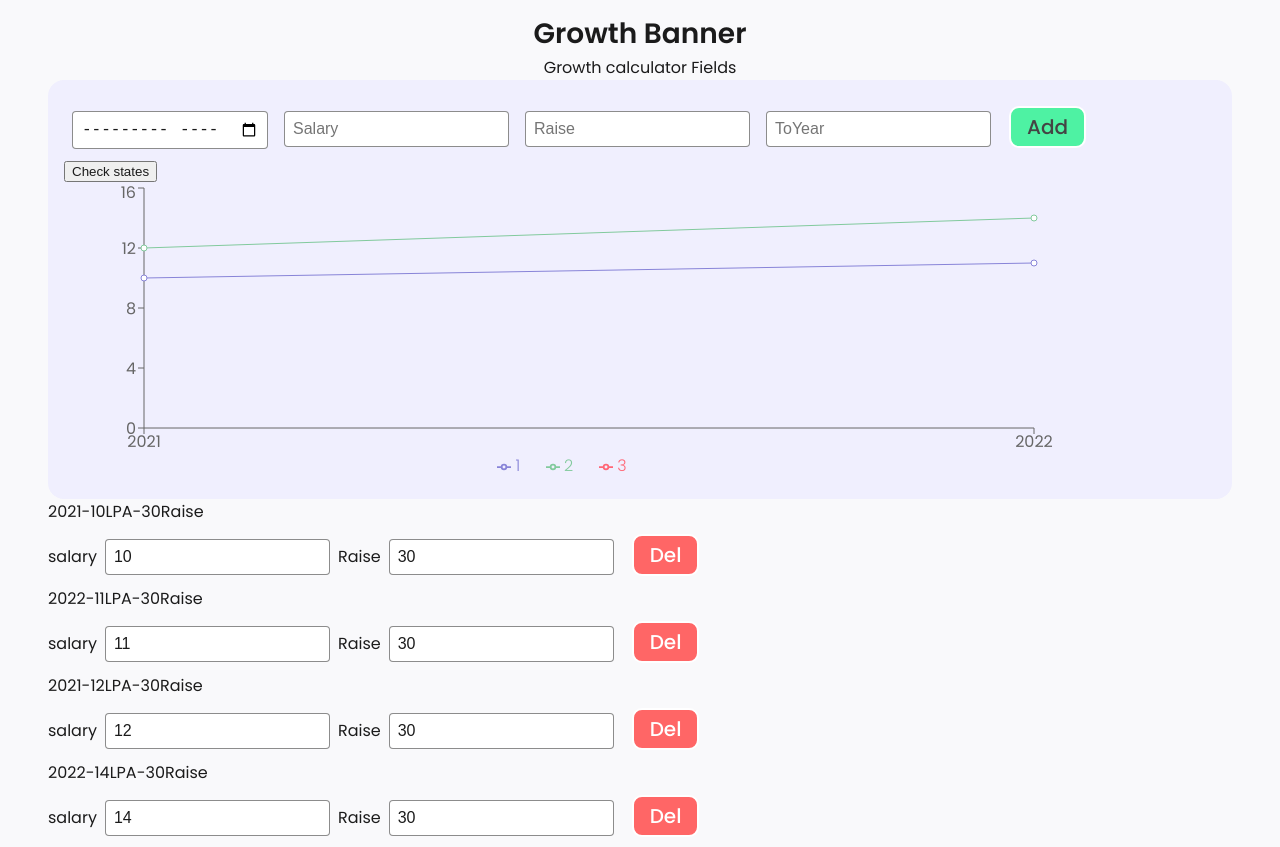
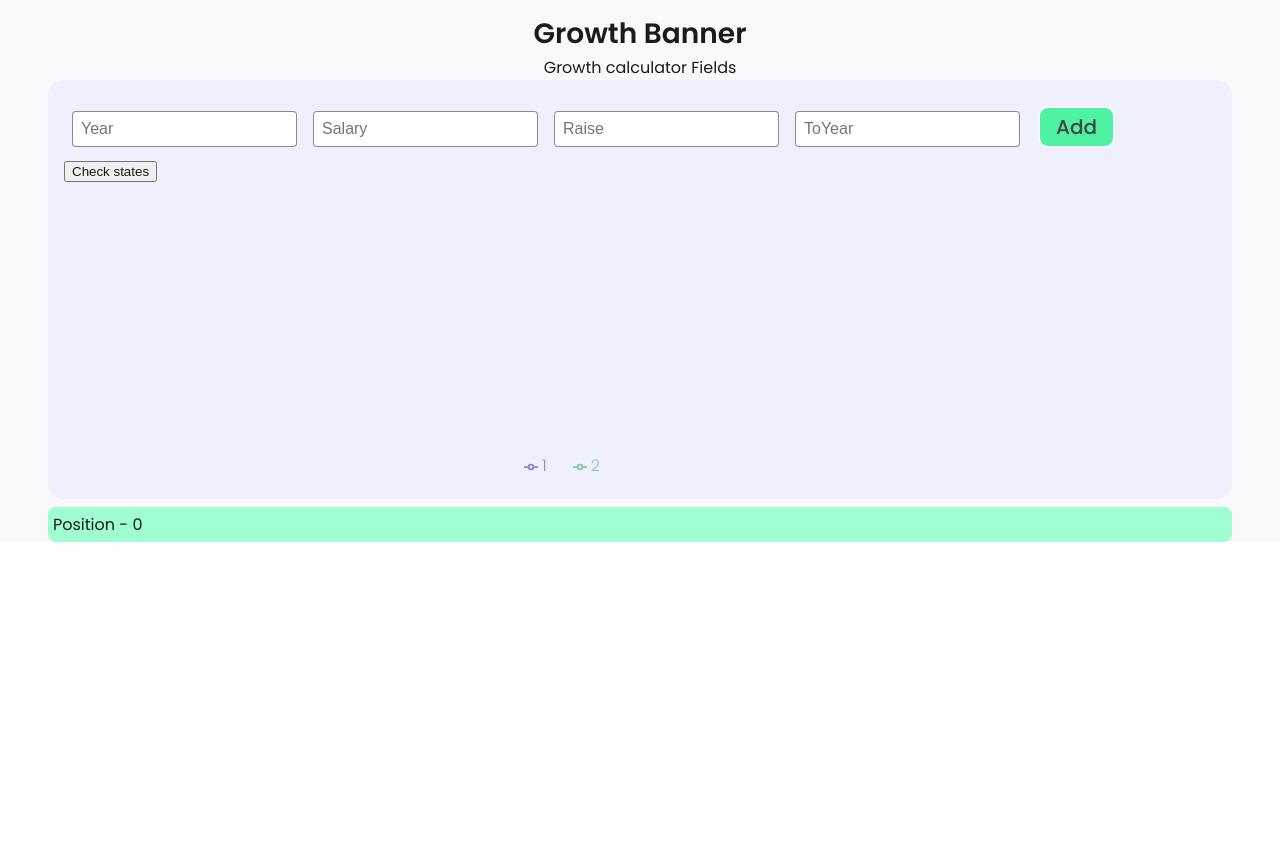
Before and after one commit to ritveak/Growth-chart, a React (Create React App) app in the folder growth-chart/: page /growthCalculator in a window 1280 px wide. Shown: the part 551-1398 px from the top of the page. After the commit the page ends 1093 px from the top, so only its background shows below. Built offline with nearby package versions, Linux system fonts and the light colour scheme.

Commit message:
Added from year to ToYear array insert feature

```diff
--- a/growth-chart/src/myComponents/growthChartTool/ChartData.js
+++ b/growth-chart/src/myComponents/growthChartTool/ChartData.js
@@ -1,35 +1,35 @@
-const chartData = [
+const chartData = [[]
   //0
-    [
-        //0
-      {
-          "year":2021,
-          "sal":10,
-          "raise":30,
-      },
-      //1
-      {
-          "year":2022,
-          "sal":11,
-          "raise":30,
-      },
+  //   [
+  //       //0
+  //     {
+  //         "year":2021,
+  //         "sal":10,
+  //         "raise":30,
+  //     },
+  //     //1
+  //     {
+  //         "year":2022,
+  //         "sal":11,
+  //         "raise":30,
+  //     },
 
-  ],
-    //1
-  [
-      //0
-      {
-          "year":2021,
-          "sal":12,
-          "raise":30,
-      },
-      //1
-      {
-          "year":2022,
-          "sal":14,
-          "raise":30,
-      }
-  ]
+  // ],
+  //   //1
+  // [
+  //     //0
+  //     {
+  //         "year":2021,
+  //         "sal":12,
+  //         "raise":30,
+  //     },
+  //     //1
+  //     {
+  //         "year":2022,
+  //         "sal":14,
+  //         "raise":30,
+  //     }
+  // ]
 ];
 
   export default chartData;
--- a/growth-chart/src/myComponents/growthChartTool/GrowthChart.js
+++ b/growth-chart/src/myComponents/growthChartTool/GrowthChart.js
@@ -94,7 +94,7 @@ const getData=()=>{
       <Legend />
       <Line type="monotone" dataKey="1" stroke="#8884d8" activeDot={{ r: 8 }}/>
       <Line type="monotone" dataKey="2" stroke="#82ca9d" />
-      <Line type="monotone" dataKey="3" stroke="#FF6676" />
+      {/* <Line type="monotone" dataKey="3" stroke="#FF6676" /> */}
 
     </LineChart>
           </div>
--- a/growth-chart/src/myComponents/growthChartTool/Row.css
+++ b/growth-chart/src/myComponents/growthChartTool/Row.css
@@ -12,3 +12,10 @@
       color: white;
       margin: 10px;
   }
+
+  .row{
+    border:1px solid black;
+    border-radius: 0.5px;
+    padding :5px;
+    margin-top:5px;
+  }
--- a/growth-chart/src/myComponents/growthChartTool/Row.js
+++ b/growth-chart/src/myComponents/growthChartTool/Row.js
@@ -8,8 +8,8 @@ import '../growthChartTool/Row.css'
     // }
 const Row = (props) => {
     return (
-        <div>
-            <p>{props.year}-{props.sal}LPA-{props.raise}Raise</p>
+        <div className='row'>
+            <p>States - {props.year}-{props.sal}LPA-{props.raise}Raise</p>
             <span>salary</span><input value={props.sal} type='number' onChange={props.updateSalary}/>
             <span>Raise</span><input value={props.raise} type='number' onChange={props.updateRaise}/>
             <button className='rowbtn' onClick={props.deleteRow}>Del</button>
--- a/growth-chart/src/myComponents/growthChartTool/Rows.css
+++ b/growth-chart/src/myComponents/growthChartTool/Rows.css
@@ -24,3 +24,9 @@ input{
       color: #444444;
       margin: 10px;
   }
+  .rowDiv{
+    background: #9fffd1;
+    border-radius: 0.5rem;
+    margin-top: 1vh;
+    padding:5px;
+  }
--- a/growth-chart/src/myComponents/growthChartTool/Rows.js
+++ b/growth-chart/src/myComponents/growthChartTool/Rows.js
@@ -35,21 +35,43 @@ const Rows = ({data, dataUpdater}) => {
 
     const addRow=()=>{
         let updatedRowsData = [...data];
+
+        var diff = toYear-year+1;
+        var newElements =[];
+        var lastYear= year-1;
+        var lastSal =sal;
+        var lastRaise=0;
+
+        for(var i =0;i<diff;i++){
             var newRow = {};
-        newRow.year = year;
-        newRow.sal = sal;
+            newRow.year = lastYear+1;
+            newRow.sal = (lastSal*(1+(lastRaise/100))).toFixed(2);
             newRow.raise = raise;
-        updatedRowsData[0].push(newRow)
+            newElements.push(newRow);
+            lastYear=newRow.year;
+            lastSal=newRow.sal;
+            lastRaise=newRow.raise;
+        }
+
+
+        if( !updatedRowsData[0]){
+            updatedRowsData[0]= newElements;
+        }
+        else{
+            updatedRowsData[0].push(...newElements)
+        }
         dataUpdater(updatedRowsData);
         // setLastChanged(new Date()+"Added new row.")
         setTimeout(1000);
-        console.log(data)
+        console.log("-------------------");
+        console.log(updatedRowsData[0]);
+        console.log("-------------------");
     }
 
     return (
         <div>
             <div className='formGrp'>
-            <input type='month' value={year} onChange={(event)=>setYear(event.target.value)} placeholder='Year'/>
+            <input type='number' value={year} onChange={(event)=>setYear(event.target.value)} placeholder='Year'/>
             <input type='number' value={sal} onChange={(event)=>setSal(parseInt(event.target.value))} placeholder='Salary'/>
             <input type='number' value={raise} onChange={(event)=>setRaise(parseInt(event.target.value))} placeholder='Raise'/>
             <input type='number' value={toYear} onChange={(event)=>setToYear(parseInt(event.target.value))} placeholder='ToYear'/>
@@ -64,7 +86,8 @@ const Rows = ({data, dataUpdater}) => {
                 {
                     return(<>
                             {/* <button onClick={addRow(position)}>Add row in {position}</button> */}
-
+                            <div className='rowDiv'>
+                                <p>Position - {position}</p>
                                 {
                                     element.map( (currElement,index)=>
                                     {
@@ -78,6 +101,7 @@ const Rows = ({data, dataUpdater}) => {
                                         />
                                     })
                                 }
+                            </div>
                         </>)
 
                 })
```
Lines whose indentation alone changed are shown as unchanged.
